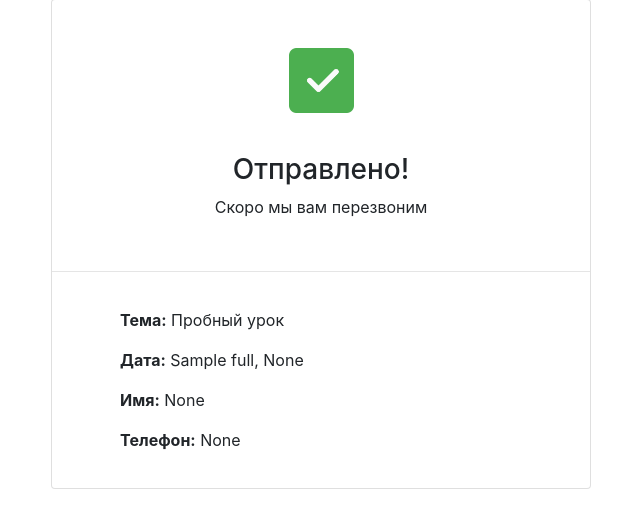
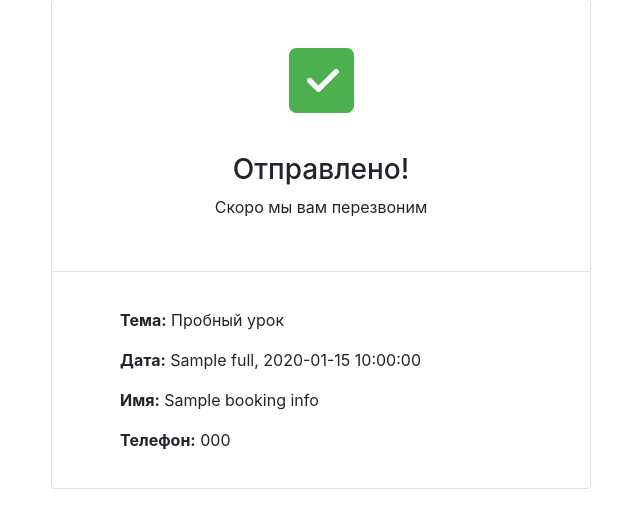
Before and after one commit to dnarkhipov/flask-practice3, a Flask app: template templates/booking_done.html in a window 1280 px wide. Shown: the part 121-649 px from the top of the page, without its empty margins (319-959 px from the left). Run offline with Flask 2, Linux system fonts and the light colour scheme; the template is opened without the code that fills it: values that come from a table or form of the project are taken from there, most other values are stand-ins (such as "Sample title", 1, 10 or a date in 2020); parts of the project's set-up code (start-up, migrations or seed data) failed here and were passed over; some libraries are stand-ins or nearby versions.

Commit message:
пункт 5b: 100%

```diff
--- a/app.py
+++ b/app.py
@@ -1,7 +1,10 @@
 import os
-from flask import Flask, render_template, send_from_directory, redirect
+import json
+from flask import Flask, render_template, send_from_directory, redirect, url_for, request
 from flask_wtf.csrf import CSRFProtect
 from data import MockDB
+
+from base64 import urlsafe_b64encode, urlsafe_b64decode
 
 from profile import Profile
 from booking_form import BookingForm
@@ -88,9 +91,10 @@
     return "заявка на подбор отправлена"
 
 
-@app.route('/booking/<int:profile_id>/<day_of_week>/<time>/')
+@app.route('/booking/<int:profile_id>/<day_of_week>/<time>/', methods=['GET', 'POST'])
 def get_booking_form(profile_id: int, day_of_week, time):
     # return "здесь будет форма бронирования <profile_id>"
+
     profile = db.search_teacher_by_id(profile_id)
     if not profile:
         return redirect('/all')
@@ -99,6 +103,16 @@
     booking_form.clientTeacher.data = profile_id
     booking_form.clientWeekday.data = day_of_week
     booking_form.clientTime.data = f'{time[:2]}:{time[-2:]}'
+
+    if request.method == 'POST' and booking_form.validate():
+        booking_record = booking_form.data
+        # сохраняем данные формы без CSRF токена
+        booking_record.pop('csrf_token', None)
+        db.add_booking_record(booking_record)
+
+        # пакуем данные формы для передачи в квитанцию
+        fdata = urlsafe_b64encode(bytes(json.dumps(booking_record, ensure_ascii=False), 'utf-8'))
+        return redirect(url_for('get_booking_form_done', fdata=fdata))
 
     return render_template(
         'booking.html',
@@ -109,20 +123,16 @@
     )
 
 
-@app.route('/booking_done/', methods=['POST'])
-def get_booking_form_done():
+@app.route('/booking_done/<fdata>')
+def get_booking_form_done(fdata):
     # return "заявка отправлена"
-    booking_form = BookingForm()
 
-    booking_record = booking_form.data
-    # чистим данные формы от CSRF токена
-    booking_record.pop('csrf_token', None)
-    db.add_booking_record(booking_record)
-
+    # распаковываем данные формы
+    booking_record = json.loads(urlsafe_b64decode(fdata).decode('utf-8'))
     return render_template(
         'booking_done.html',
         **base_template_attr,
-        form=booking_form,
+        booking_info=booking_record,
         weekday_names=weekday_names_ru
     )
 
--- a/booking_form.py
+++ b/booking_form.py
@@ -1,5 +1,6 @@
 from flask_wtf import FlaskForm
 from wtforms import StringField, HiddenField
+from wtforms import validators
 from wtforms.fields.html5 import TelField
 
 
@@ -8,5 +9,10 @@
     clientTime = HiddenField()
     clientTeacher = HiddenField()
 
-    clientName = StringField('Вас зовут')
-    clientPhone = TelField('Ваш телефон')
+    clientName = StringField('Вас зовут', [validators.InputRequired('Необходимо заполнить это поле')])
+    clientPhone = TelField('Ваш телефон (11 цифр)', [
+        validators.Regexp(
+            r'^(\+7|8)[\s,(]?\d{3}[\s,)]?\d{3}[\s]?\d{2}[\s]?\d{2}$',
+            message='Введите номер телефона в формате 11 цифр, например 89001234567'
+        )
+    ])
--- a/data/__init__.py
+++ b/data/__init__.py
@@ -46,6 +46,10 @@
         :param booking: заявка на бронирование
         """
         if BOOKING_JSON.exists():
+            """
+            файл с заявками должен оставаться корректным по формату JSON,
+            самое простое решение - перепистаь его заново с новой записью
+            """
             try:
                 with open(BOOKING_JSON, 'r') as f:
                     booking_list = json.load(f)
--- a/templates/booking_done.html
+++ b/templates/booking_done.html
@@ -7,16 +7,16 @@
       <div class="col-10 col-md-6 offset-1 offset-md-3">
         <div class="card mb-3">
           <div class="card-body text-center pt-5">
-            <img src="../static/check.png" class="mb-3" width="65" alt="">
+            <img src="/static/check.png" class="mb-3" width="65" alt="">
             <h2 class="h3 card-title mt-4 mb-2">Отправлено!</h2>
             <p>Скоро мы вам перезвоним</p>
           </div>
           <hr />
           <div class="card-body mx-5">
             <p><b>Тема:</b> Пробный урок</p>
-            <p><b>Дата:</b> {{ weekday_names[form.clientWeekday.data]['full'] }}, {{ form.clientTime.data }}</p>
-            <p><b>Имя:</b> {{ form.clientName.data }}</p>
-            <p><b>Телефон:</b> {{ form.clientPhone.data }}</p>
+            <p><b>Дата:</b> {{ weekday_names[booking_info.clientWeekday]['full'] }}, {{ booking_info.clientTime }}</p>
+            <p><b>Имя:</b> {{ booking_info.clientName }}</p>
+            <p><b>Телефон:</b> {{ booking_info.clientPhone }}</p>
           </div>
         </div>
       </div>
```
Also changed, not shown: templates/booking.html (+10 -2 lines).
